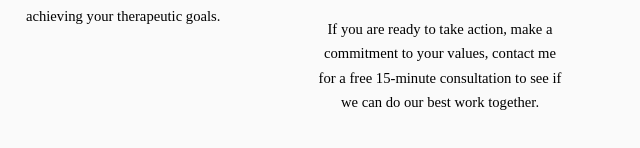
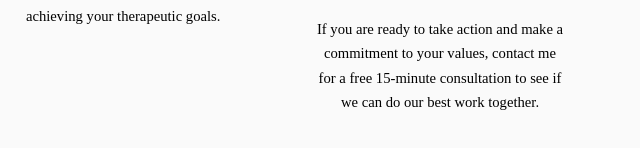
Before and after one commit to rlipish/ovlcounselling, a plain HTML site: page index.html in a window 1280 px wide. Shown: the part 2418-2566 px from the top of the page, 200-840 px from the left. Drawn offline with Linux system fonts and the light colour scheme; a web font is replaced by a local one.

Commit message:
BetterWording

```diff
--- a/index.html
+++ b/index.html
@@ -133,13 +133,6 @@ social work practice.
               <LI>Parenting Challenges</LI>
             </UL>
 
-
-
-
-
-
-
-
           </header>
           <div class="flex flex-3">
             <div class="col align-center">
@@ -156,7 +149,7 @@ social work practice.
               <div class="image round fit">
                 <img src="images/pic05.jpg" alt="" />
               </div>
-              <P>  If you are ready to take action, make a commitment to your values, contact
+              <P>  If you are ready to take action and make a commitment to your values, contact
                 me for a free 15-minute consultation to see if we can do our best work together.</P>
               <!-- <a href="#" class="button">Learn More</a> -->
             </div>
```
